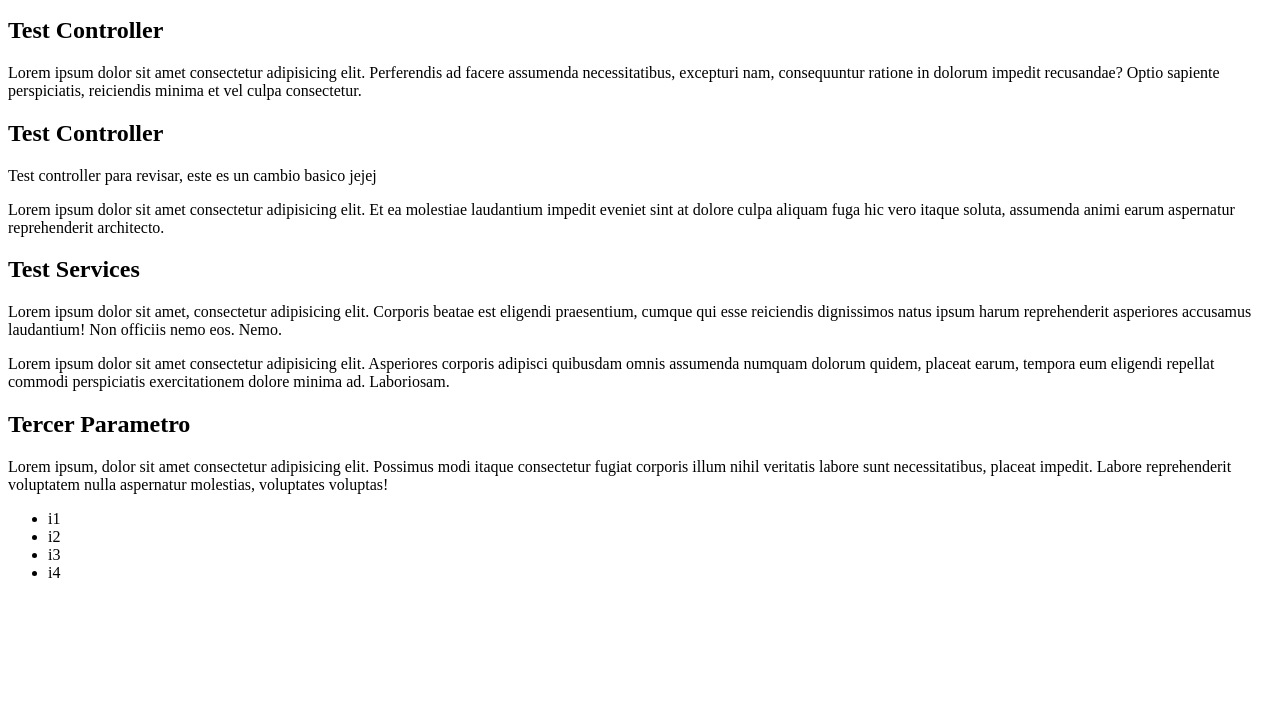
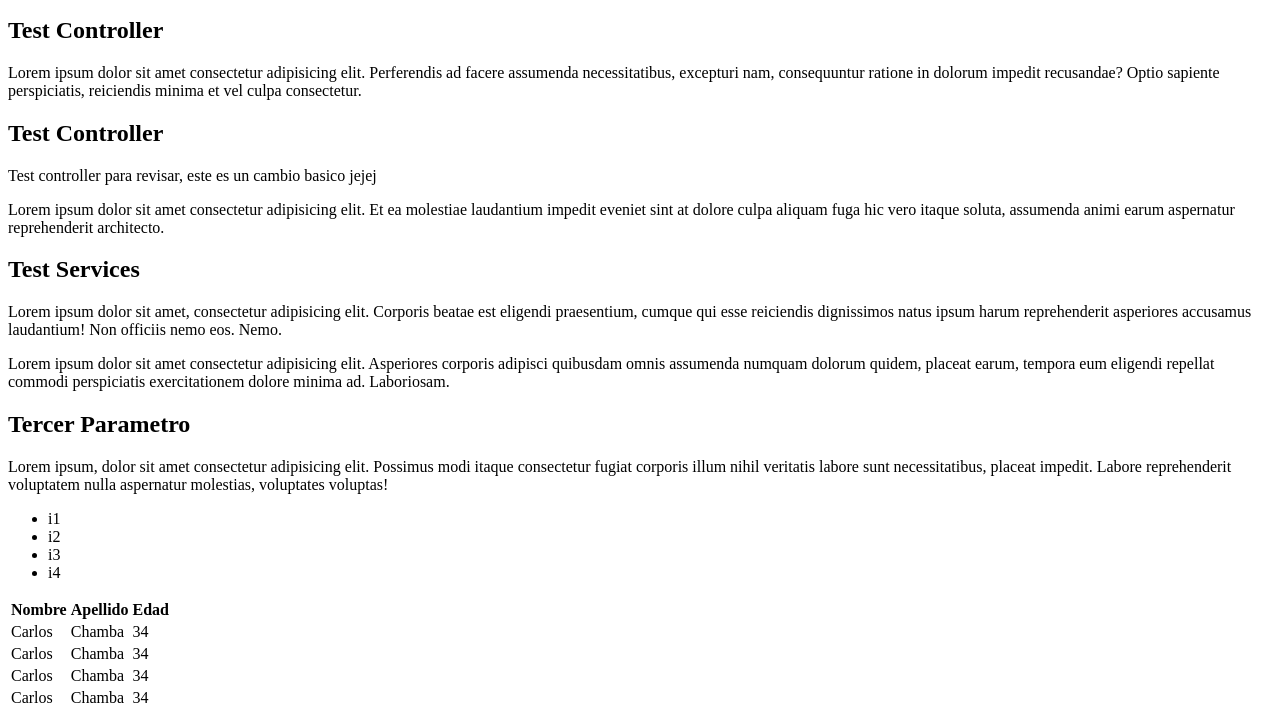
Before and after one commit to ReneChamba/test-git, a plain HTML site: page index.html in a window 1280 px wide. Shown: the part 119-837 px from the top of the page. Before the commit the page ends 800 px from the top, so only its background shows below. Drawn offline with Linux system fonts and the light colour scheme.

Commit message:
add tabla

```diff
--- a/index.html
+++ b/index.html
@@ -50,6 +50,41 @@
             <li>i4</li>
         </ul>
 
+        <table>
+            <head>
+                <tr>
+                    <th>Nombre</th>
+                    <th>Apellido</th>
+                    <th>Edad</th>
+                </tr>
+            </head>
+            <tbody>
+                <tr>
+                    <td>Carlos</td>
+                    <td>Chamba</td>
+                    <td>34</td>
+                </tr>
+
+                <tr>
+                    <td>Carlos</td>
+                    <td>Chamba</td>
+                    <td>34</td>
+                </tr>
+
+                <tr>
+                    <td>Carlos</td>
+                    <td>Chamba</td>
+                    <td>34</td>
+                </tr>
+
+                <tr>
+                    <td>Carlos</td>
+                    <td>Chamba</td>
+                    <td>34</td>
+                </tr>
+
+            </tbody>
+        </table>
 </body>
 
 </html>
```
